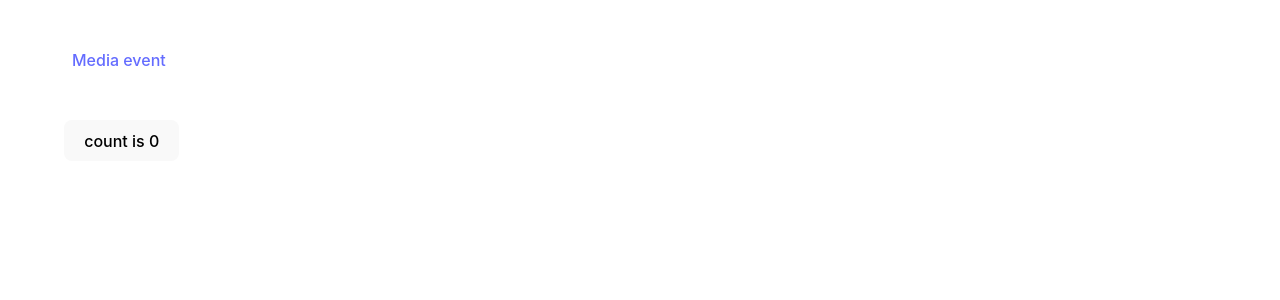
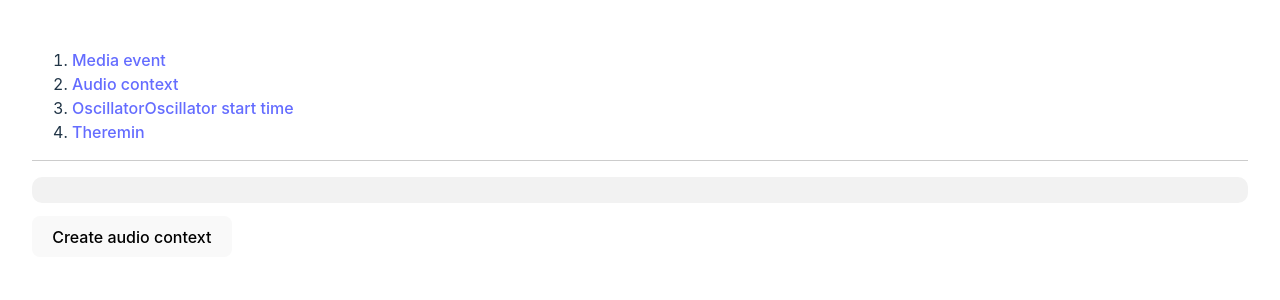
Before and after one commit to gasp/webaudio-vue, a Vue app: page /audio-context in a window 1280 px wide. Shown: the top 300 px of the page. Built offline with nearby package versions, Linux system fonts and the light colour scheme.

Commit message:
feat: oscillators & theremin

```diff
--- a/src/App.vue
+++ b/src/App.vue
@@ -4,9 +4,20 @@ import { RouterLink } from 'vue-router'
 
 <template>
   <nav>
-
     <ol>
-      <RouterLink to="/media">Media event</RouterLink>
+      <li>
+        <RouterLink to="/media">Media event</RouterLink>
+      </li>
+      <li>
+        <RouterLink to="/audio-context">Audio context</RouterLink>
+      </li>
+      <li>
+        <RouterLink to="/oscillator">Oscillator</RouterLink>
+        <RouterLink to="/oscillator-start-time">Oscillator start time</RouterLink>
+      </li>
+      <li>
+        <RouterLink to="/theremin">Theremin</RouterLink>
+      </li>
     </ol>
 
   </nav>
@@ -14,18 +25,8 @@ import { RouterLink } from 'vue-router'
 </template>
 
 <style scoped>
-.logo {
-  height: 6em;
-  padding: 1.5em;
-  will-change: filter;
-  transition: filter 300ms;
-}
-
-.logo:hover {
-  filter: drop-shadow(0 0 2em #646cffaa);
-}
-
-.logo.vue:hover {
-  filter: drop-shadow(0 0 2em #42b883aa);
+nav {
+  margin-bottom: 1rem;
+  border-bottom: 1px solid #ccc;
 }
 </style>
--- /dev/null
+++ b/src/components/AudioContext.vue
@@ -0,0 +1,23 @@
+<script setup lang="ts">
+import { ref } from 'vue';
+const audioContextJson = ref('');
+let audioContext: null | AudioContext = null
+function create() {
+  audioContext = new AudioContext()
+  console.log('audioContext', audioContext)
+  audioContextJson.value = JSON.stringify({
+    baseLatency: audioContext.baseLatency,
+    currentTime: audioContext.currentTime,
+    sampleRate: audioContext.sampleRate,
+    outputLatency: audioContext.outputLatency,
+    state: audioContext.state
+  }, null, 2)
+}
+</script>
+
+<template>
+  <pre>{{ audioContextJson }}</pre>
+  <button @click="create">Create audio context</button>
+</template>
+
+<style scoped></style>
--- a/src/components/MediaEvents.vue
+++ b/src/components/MediaEvents.vue
@@ -4,12 +4,17 @@ console.log('events')
 
 <template>
   <div>
+    <pre>list media events here</pre>
     <audio controls>
-      <!-- <source src="horse.ogg" type="audio/ogg">
-      <source src="horse.mp3" type="audio/mpeg"> -->
+      <!-- <source src="horse.ogg" type="audio/ogg"> -->
+      <source src="./assets/bip.mp3" type="audio/mpeg">
       Your browser does not support the audio element.
     </audio>
   </div>
+
+  <button>play</button>
+  &nbsp;
+  <button>pause</button>
   <p class="read-the-docs">Doc on mdn: <a
       href="https://developer.mozilla.org/en-US/docs/Web/HTML/Element/audio#events">Audio
       events</a></p>
--- /dev/null
+++ b/src/components/Oscillator.vue
@@ -0,0 +1,16 @@
+<script setup lang="ts">
+let audioContext: null | AudioContext = null
+function play() {
+  audioContext = new AudioContext()
+  const oscillator = audioContext.createOscillator()
+  // oscillator.frequency.value = 196.2
+  oscillator.connect(audioContext.destination)
+  oscillator.start()
+}
+</script>
+
+<template>
+  <button @click="play">Create oscillator</button>
+</template>
+
+<style scoped></style>
--- /dev/null
+++ b/src/components/OscillatorStartTime.vue
@@ -0,0 +1,20 @@
+<script setup lang="ts">
+let context: null | AudioContext = null
+function play() {
+  context = new AudioContext()
+  const oscillator = context.createOscillator()
+  // start playing 196.2 after 10 sec
+  oscillator.frequency.setValueAtTime(196.2, 10)
+  oscillator.type = "triangle"
+  oscillator.connect(context.destination)
+  oscillator.start()
+  oscillator.connect(context.destination)
+  oscillator.start()
+}
+</script>
+
+<template>
+  <button @click="play">Create oscillator</button>
+</template>
+
+<style scoped></style>
--- /dev/null
+++ b/src/components/Theremin.vue
@@ -0,0 +1,19 @@
+<script setup lang="ts">
+function create() {
+  const context = new AudioContext()
+  const oscillator = context.createOscillator()
+  oscillator.frequency.value = 100
+  oscillator.connect(context.destination)
+  oscillator.start()
+
+  setInterval(() => {
+    oscillator.frequency.value = Math.floor(Math.random() * 1000)
+  }, 100)
+}
+</script>
+
+<template>
+  <button @click="create">Play randomized theremin</button>
+</template>
+
+<style scoped></style>
--- a/src/style.css
+++ b/src/style.css
@@ -72,3 +72,10 @@ button:focus-visible {
     background-color: #f9f9f9;
   }
 }
+
+pre {
+  background-color: #f2f2f2;
+  color: black;
+  padding: 1em;
+  border-radius: 10px;
+}
```
Also changed, not shown: src/router.ts (+10 -2 lines).
